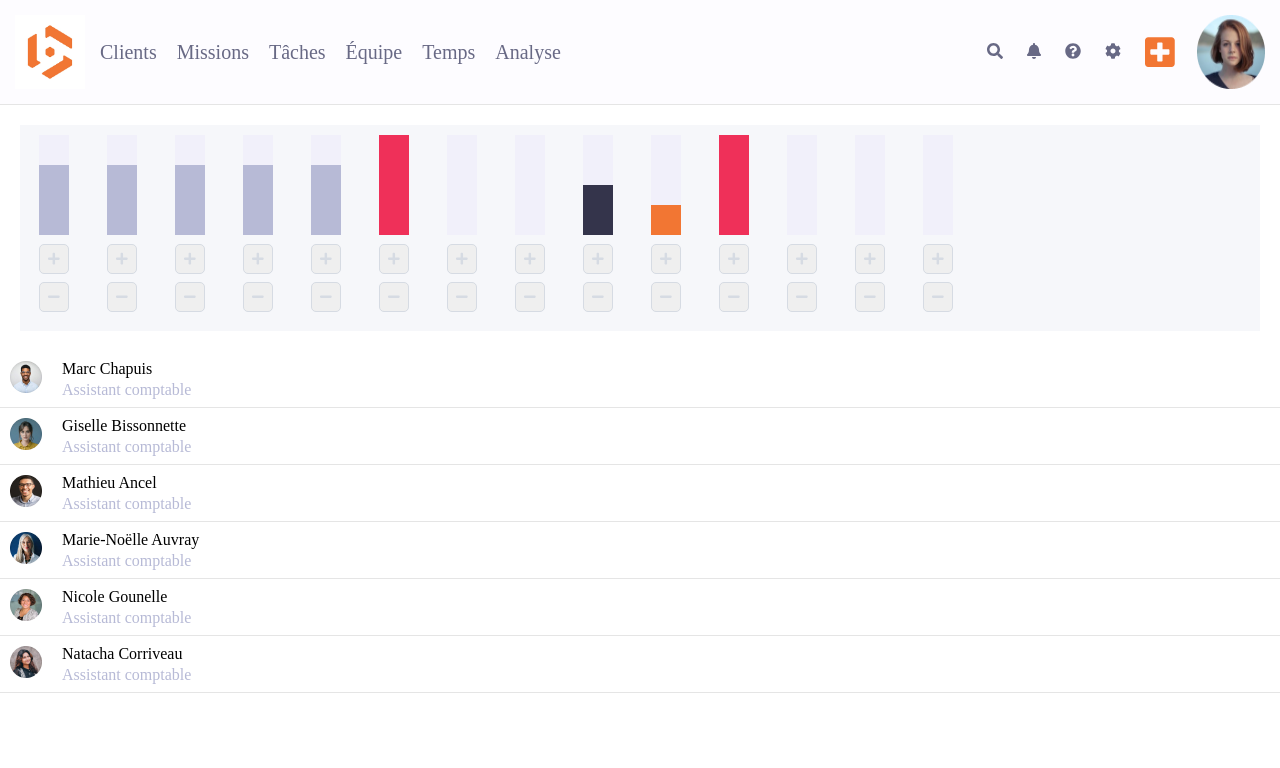
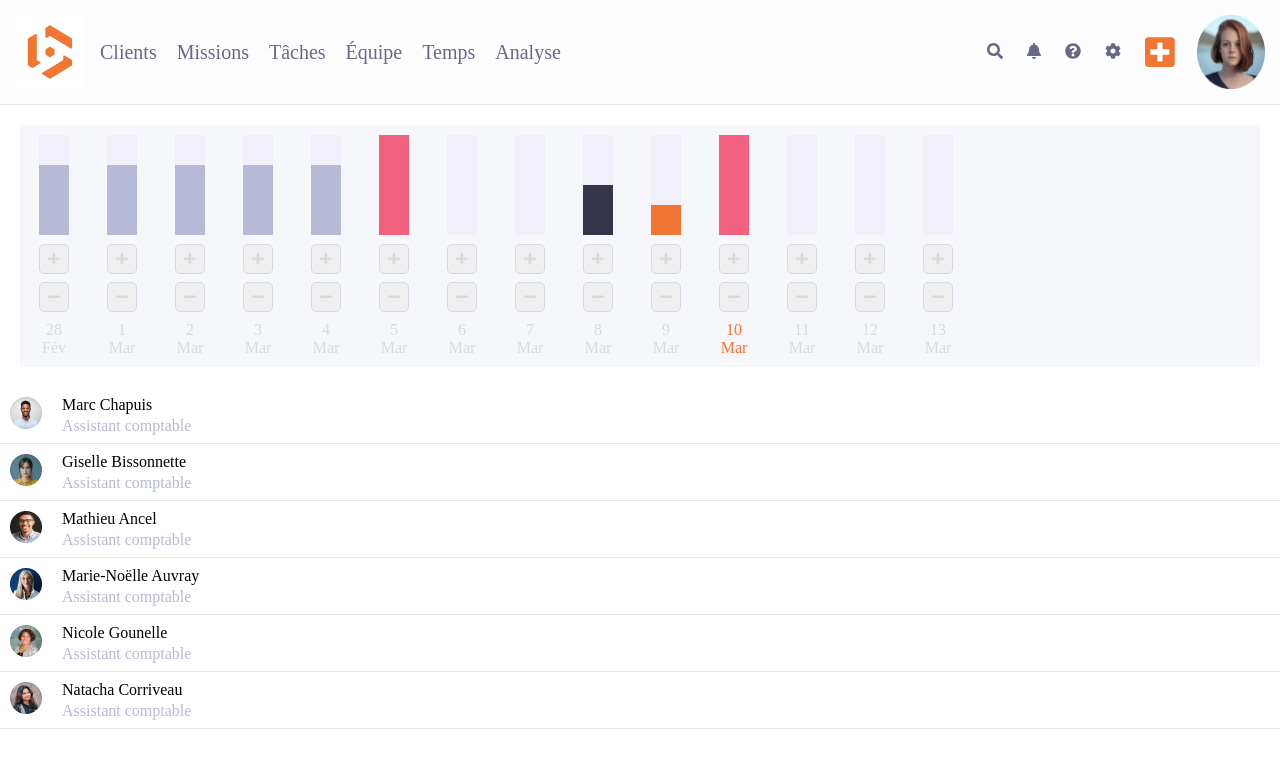
Before and after one commit to deepikabekal/Beeye-1.0, a React (Create React App) app: page / in a window 1280 px wide. Shown: the top 768 px of the page. Built offline with nearby package versions, Linux system fonts and the light colour scheme.

Commit message:
logic to change font color to orange

```diff
--- a/src/components/TeamSection/GraphSection/Column.js
+++ b/src/components/TeamSection/GraphSection/Column.js
@@ -2,6 +2,7 @@ import React from "react";
 import Button from "./Button";
 
 function Column(props) {
+  const fontColor = "#F27633";
   return (
     <div className="col-bar">
       <div
@@ -11,6 +12,13 @@ function Column(props) {
         }}
       ></div>
       <Button />
+      <div
+        className="date-div"
+        style={{ color: props.date === 10 && fontColor }}
+      >
+        <span>{props.date}</span>
+        <span>{props.month}</span>
+      </div>
     </div>
   );
 }
--- a/src/components/TeamSection/GraphSection/Dates.js
+++ b/src/components/TeamSection/GraphSection/Dates.js
@@ -33,7 +33,7 @@ const dates = [
     date: 5,
     month: "Mar",
     fill: 100,
-    color: "#EF3059"
+    color: "#f36181"
   },
   {
     date: 6,
@@ -63,7 +63,7 @@ const dates = [
     date: 10,
     month: "Mar",
     fill: 100,
-    color: "#EF3059"
+    color: "#f36181"
   },
   {
     date: 11,
--- a/src/components/TeamSection/GraphSection/Graph.js
+++ b/src/components/TeamSection/GraphSection/Graph.js
@@ -10,6 +10,8 @@ function Graph() {
           key={item.date}
           barFillColor={item.color}
           barFillPercent={item.fill}
+          date={item.date}
+          month={item.month}
         />
       ))}
     </div>
--- a/src/components/TeamSection/GraphSection/GraphStyles.css
+++ b/src/components/TeamSection/GraphSection/GraphStyles.css
@@ -37,4 +37,12 @@
 
 .graph-div {
   display: flex;
+  /* color : #f36181 */
 }
+
+.date-div {
+  display: flex;
+  flex-direction: column;
+  text-align: center;
+  color: var(--greysMed01);
+}
```
